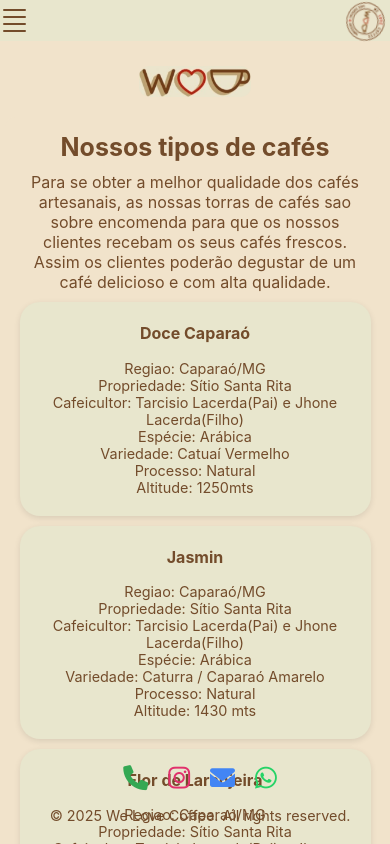
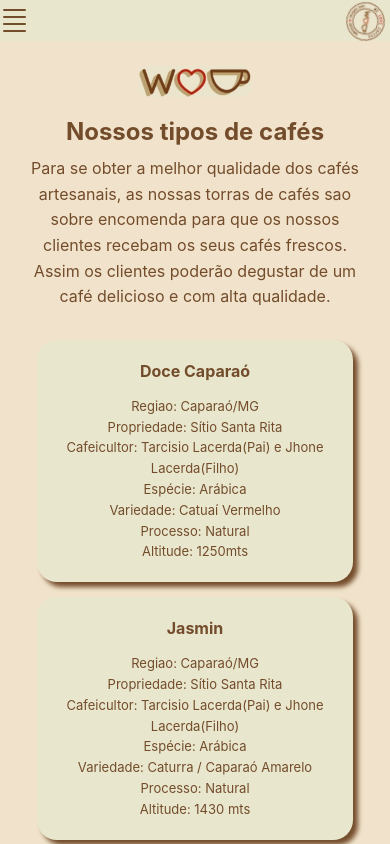
Before and after one commit to fpfrances/coffee_website, a React (Create React App) app: page /coffee_website/types in a window 390 px wide. Shown: the top 844 px of the page. Built offline with nearby package versions, Linux system fonts and the light colour scheme.

Commit message:
Update some css for mobile

```diff
--- a/src/App.css
+++ b/src/App.css
@@ -1,5 +1,8 @@
 body{
   background-color: #F1E3CB;
+  height: 135vh;
+  width: 100%;
+  overflow: hidden;
 }
 
 .App-fullogo {
@@ -230,13 +233,19 @@ footer {
 }
 
 @media (min-width: 320px) and (max-width: 540px) { /* For phones */
+  html, body {
+    overflow-x: hidden; /* Prevent horizontal scrolling */
+    width: 100%; /* Ensure body width doesn't overflow */
+    margin: 0; /* Remove any margin that might push content */
+  }
+
   .hamburger-icon .line {
     width: 23px;
     height: 2px;
   }
 
   .menu-popup {
-    width: 50%;
+    width: 40%;
     font-size: 11px; /* Smaller font for very small screens */
     top: 34px;
   }
@@ -262,17 +271,15 @@ footer {
   }
 
   .rotating-images {
-    flex: 0;
+    width: 100%;
     height: 40vh; /* Reduce the height of the image on mobile */
     margin-bottom: 20px; /* Add some space between the image and text */
   }
 
   .message-container {
-    flex: 0;
     width: 100%; /* Ensure the message container is full width */
     padding: 0 10px; /* Padding on left and right to avoid overflow */
     box-sizing: border-box; /* Include padding in width */
-    overflow: visible; /* Ensure no overflow issues */
   }
 
   .message-container h2 {
@@ -286,16 +293,16 @@ footer {
   .message-container p {
     font-size: 13px; /* Adjust text size for mobile */
     line-height: 1.6; /* Improve readability */
-    margin-left: 160px;
-    margin-bottom: auto; /* Adjust margin for mobile */
-    text-align: center; /* Align text to the left */
+    margin-left: 25%; /* Center the element horizontally by using 5% left margin */
     word-wrap: break-word; /* Ensure text stays within bounds */
     overflow-wrap: break-word; /* Ensure long words don't overflow */
     color: #734C2B; /* Add color back for visibility */
+    text-align: center;
+    width: 90%; /* Use 90% of the width */
   }
 
   footer {
-    padding: 5px;
+    visibility: hidden;
   }
 
   .phone-link, .instagram-link, .email-link, .whatsapp-link {
@@ -304,6 +311,12 @@ footer {
 }
 
 @media (min-width: 768px) and (max-width: 1024px) { /* For tablets */
+  html, body {
+    overflow-x: hidden; /* Prevent horizontal scrolling */
+    width: 100%; /* Ensure the body doesn't overflow horizontally */
+    margin: 0; /* Remove any margin that might push content */
+  }
+
   .hamburger-icon .line {
     width: 23px;
     height: 2px;
@@ -337,6 +350,7 @@ footer {
 
   .rotating-images {
     flex: 0;
+    width: 100%;
     height: 40vh; /* Reduce the height of the image on mobile */
     margin-bottom: 40px; /* Add some space between the image and text */
   }
--- a/src/pages/contacts.css
+++ b/src/pages/contacts.css
@@ -66,7 +66,7 @@
   /* Responsive Design */
   @media (max-width: 1024px) {
     .contatos-container {
-      margin-top: 10px;
+      margin-top: 30px;
       padding: 10px;
       width: 85%;
     }
@@ -74,7 +74,7 @@
     h1 {
       margin-top: 0px;
       text-align: center;
-      font-size: 25px;
+      font-size: 24px;
       color: #734C2B;
       margin-bottom: 10px;
     }
--- a/src/pages/types.css
+++ b/src/pages/types.css
@@ -8,6 +8,7 @@
 }
 
 h1 {
+    font-size: 24px;
     margin-top: 0px;
     text-align: center;
     color: #734C2B;
@@ -47,7 +48,7 @@ p {
     background-color: #E8E6CD;
     padding: auto;
     border-radius: 20px;
-    box-shadow: 0 2px 6px rgba(0,0,0,0.1);
+    box-shadow: #734C2B 5px 5px 5px;
     display: flex;
     flex-direction: column;
 }
@@ -55,15 +56,20 @@ p {
 
 /* Phones (320px–540px) */
 @media (min-width: 320px) and (max-width: 540px) {
+    body {
+        height: 100%;           /* Ensure body takes full height */
+        margin: 0;              /* Remove default margin */
+        padding: 0;             /* Remove padding */
+    }
 
 .container-wrap {
     width: 90%;           /* almost full width */
-    margin: 20px auto;    /* center horizontally */
-    padding: 15px;        /* a little less padding */
+    margin: 10px auto 0;
+    padding: 10px;        /* a little less padding */
 }
 
 h1 {
-    font-size: 1.2rem;    /* scale down headings */
+    font-size: 20px; /* Adjust the title size for smaller screens */
     margin-bottom: 20px;
 }
 
@@ -73,21 +79,21 @@ h3 {
 }
 
 p1 {
-    font-size: 1rem;
+    font-size: 16px; /* Adjust text size for mobile */
+    line-height: 1.6; /* Improve readability */
     margin-bottom: 10px;
 }
 
 p {
-    font-size: 0.9rem;
+    font-size: 13px; /* Adjust text size for mobile */
+    line-height: 1.6; /* Improve readability */
     margin-bottom: 15px;
 }
 
 .container-wrap .container-cafes {
-    width: 100%;          /* full width of wrapper */
-    margin: 10px auto 0;
     display: grid;
     grid-template-columns: 1fr;   /* single column */
-    gap: 10px;                   /* tighter gap */
+    gap: 15px;                   /* tighter gap */
 }
 
 .cafe-card {
```
